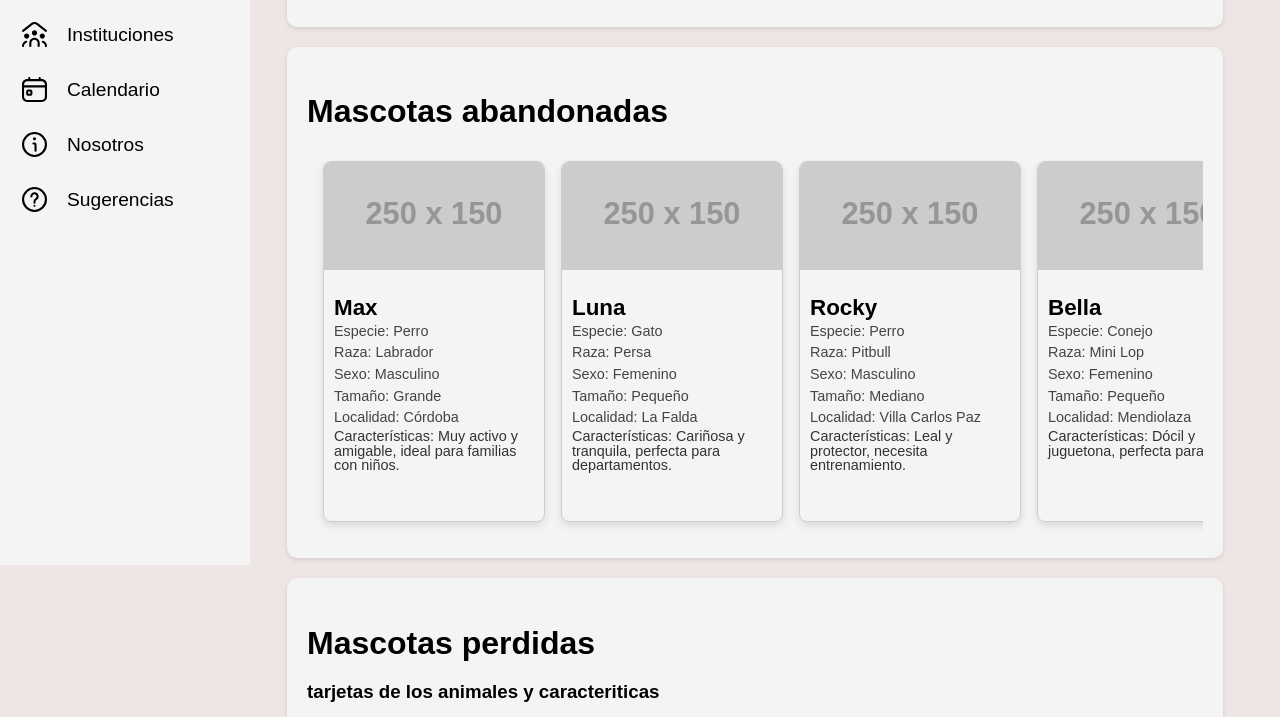
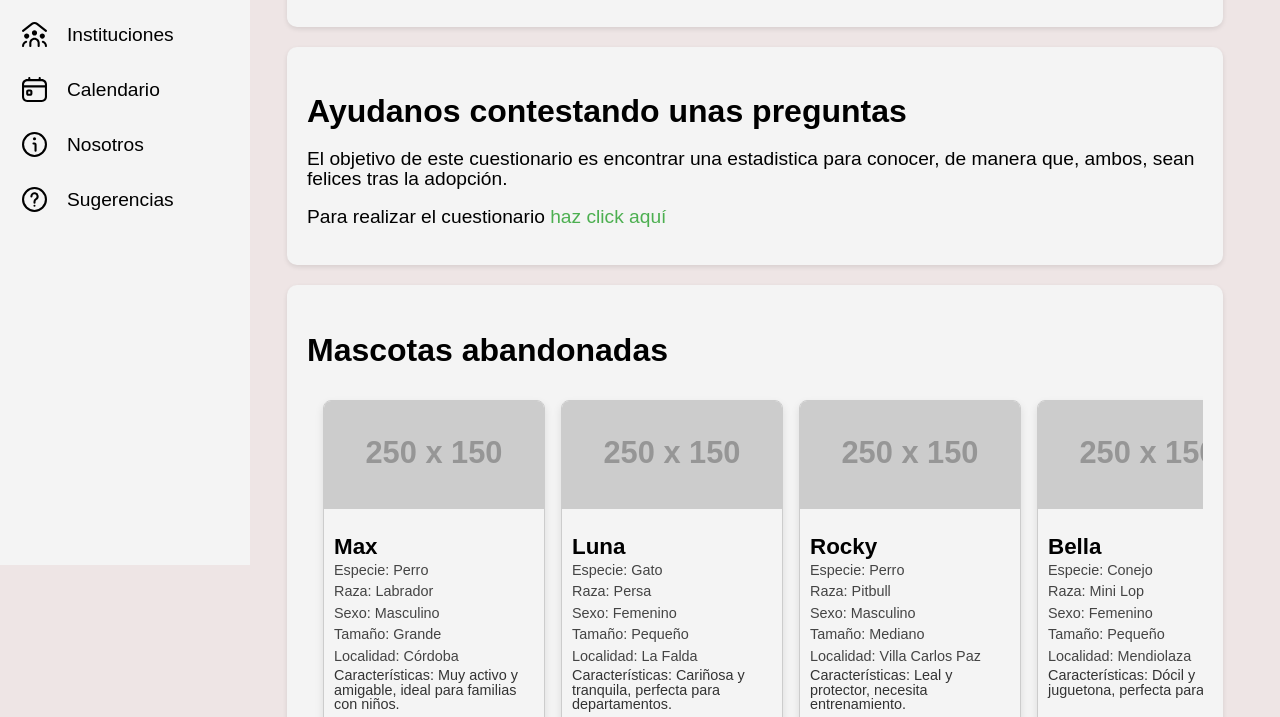
Before and after one commit to sdrojasavaca/Pets.net, a plain HTML site: page index.html in a window 1280 px wide. Shown: the part 235-952 px from the top of the page. Drawn offline with Linux system fonts and the light colour scheme; placeholder pictures from the web are drawn by us.

Commit message:
Add files via upload

```diff
--- a/index.html
+++ b/index.html
@@ -37,6 +37,12 @@
             <h3>carrusel con lo mas nuevo o noticias</h3>
         </section>
         <section class="section">
+            <h2>Ayudanos contestando unas preguntas</h2>
+            <p>El objetivo de este cuestionario es encontrar una estadistica para conocer, de manera que, ambos, sean felices tras la adopción.
+            </p>
+            <p>Para realizar el cuestionario <a href="https://docs.google.com/forms/d/e/1FAIpQLSdPa22CsSN-C1jaUUhHtdGZtxMAoigNmL_Fi0Bk3of8HL9E7g/viewform?usp=sf_link">haz click aquí</a></p>
+        </section>
+        <section class="section">
             <h2>Mascotas abandonadas</h2>
             <div class="card-container" id="cardContainer"></div>
         </section>
```
